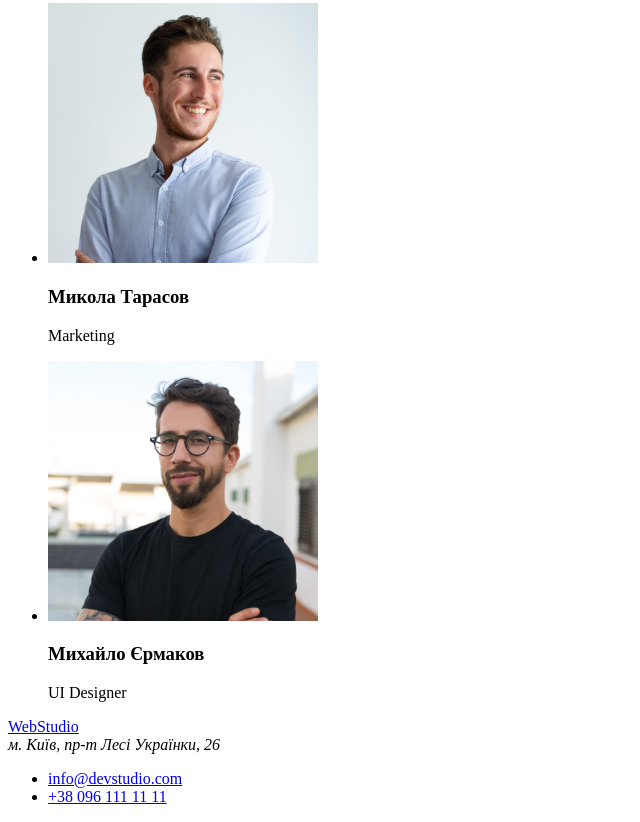
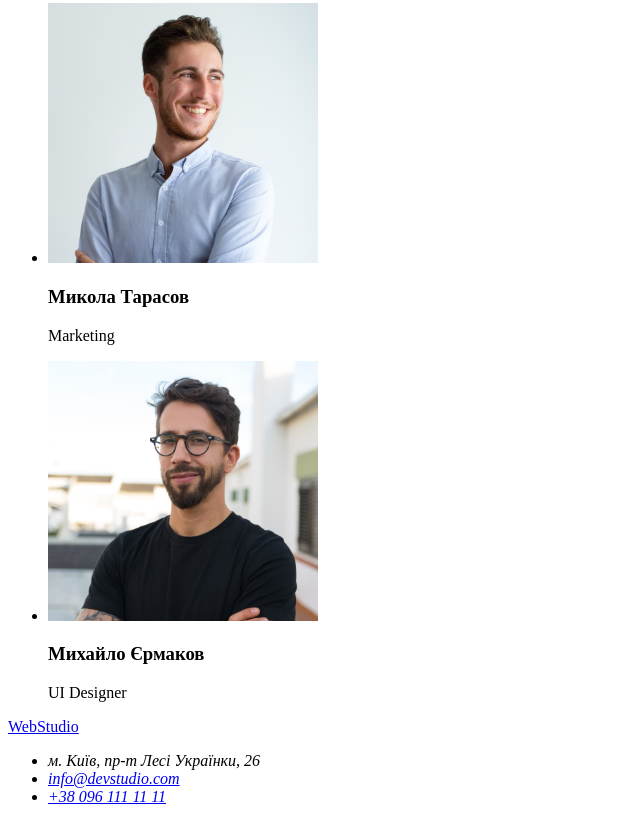
Before and after one commit to zoria93/goit-markup-hw-01, a plain HTML site: page index.html in a window 1280 px wide. Shown: the part 2315-3137 px from the top of the page, without its empty margins (0-640 px from the left). Drawn offline with Linux system fonts and the light colour scheme.

Commit message:
edited the footer

```diff
--- a/index.html
+++ b/index.html
@@ -131,12 +131,13 @@
           </li>
         </ul>
       </section>
-
-      <!-- footer -->
-      <footer>
-        <a href="./index.html"><span>Web</span>Studio</a>
-        <address>м. Київ, пр-т Лесі Українки, 26</address>
+    </main>
+    <!-- footer -->
+    <footer>
+      <a href="./index.html"><span>Web</span>Studio</a>
+      <address>
         <ul>
+          <li>м. Київ, пр-т Лесі Українки, 26</li>
           <li>
             <a href="mailto:info@devstudio.com">info@devstudio.com</a>
           </li>
@@ -144,7 +145,7 @@
             <a href="tel:+380961111111">+38 096 111 11 11</a>
           </li>
         </ul>
-      </footer>
-    </main>
+      </address>
+    </footer>
   </body>
 </html>
```
